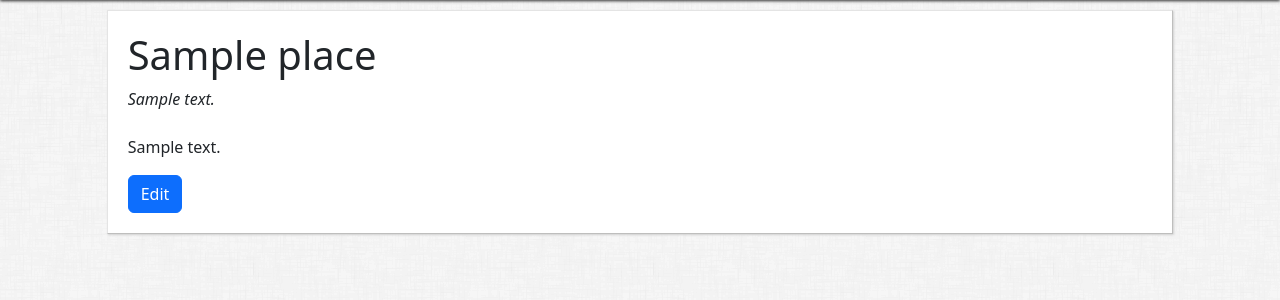
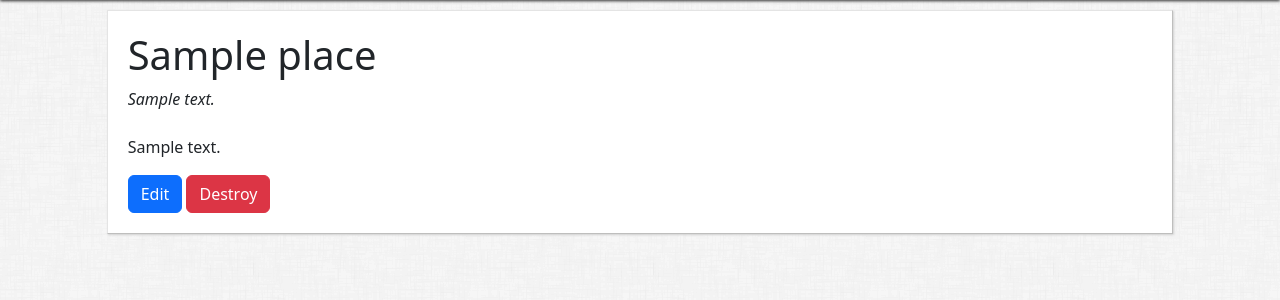
Before and after one commit to tigersabre/nomster, a Rails app: page /places/1 in a window 1280 px wide. Shown: the part 56-356 px from the top of the page. Run offline with Rails 7, Linux system fonts and the light colour scheme; tables that the repository leaves empty hold one stand-in row (values such as "Sample post"); style sheets or scripts are compiled from the project's sources; some libraries are stand-ins or nearby versions.

Commit message:
Destroy a place

```diff
--- a/app/controllers/places_controller.rb
+++ b/app/controllers/places_controller.rb
@@ -4,6 +4,12 @@ class PlacesController < ApplicationController
   before_action :authenticate_user!, only: [:new, :create]
   def index
     @pagy, @places = pagy(Place.all)
+  end
+
+  def destroy
+    @place = Place.find(params[:id])
+    @place.destroy
+    redirect_to root_path
   end
 
   def new
--- a/app/views/places/show.html.erb
+++ b/app/views/places/show.html.erb
@@ -5,5 +5,7 @@
   <p><%= @place.description %></p>
   <div class="float-right">
     <%= link_to 'Edit', edit_place_path(@place), class: 'btn btn-primary' %>
+    <%= link_to 'Destroy', place_path(@place), method: :delete, data: {confirm: 'Are you sure you want to delete this?'},
+        class: 'btn btn-danger'%>
   </div>
 </div>
```
